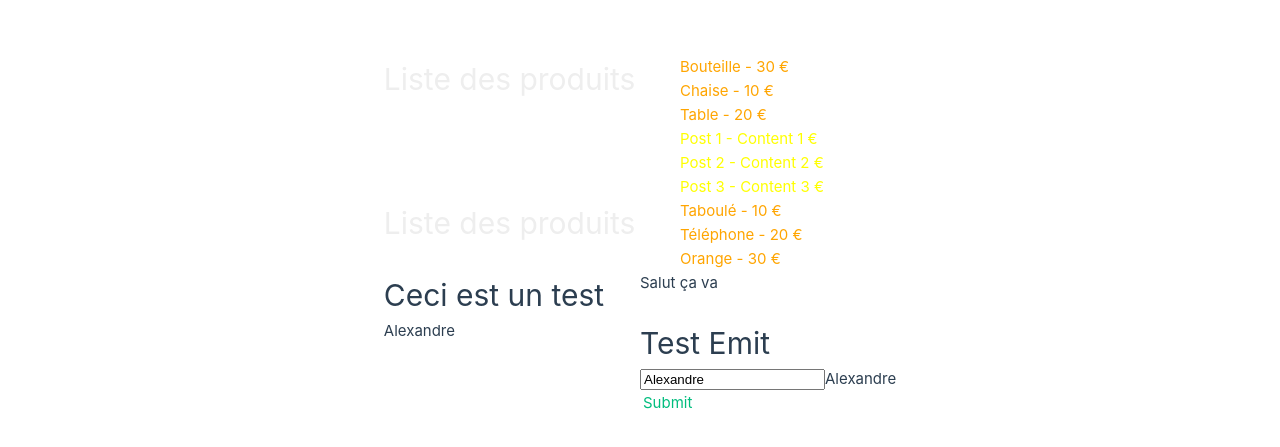
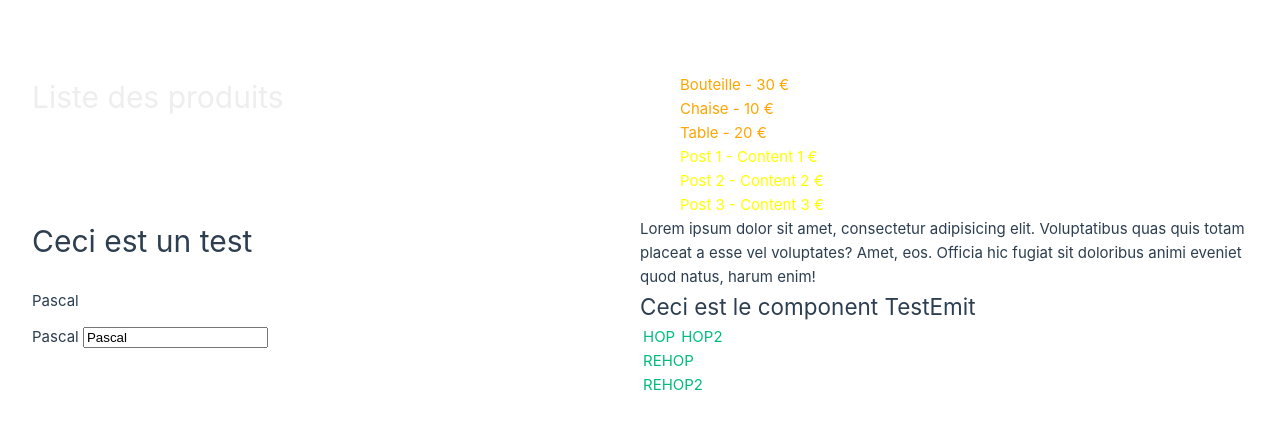
Before and after one commit to Belgiusfrombe/vue-test-2, a Vue app in the folder vue-project-2/: page / in a window 1280 px wide. Shown: the part 165-612 px from the top of the page. Built offline with nearby package versions, Linux system fonts and the light colour scheme.

Commit message:
emitsSynthaxSecond

```diff
--- a/vue-project-2/src/App.vue
+++ b/vue-project-2/src/App.vue
@@ -1,7 +1,7 @@
 <script setup>
 // Importez un component Product
+import PostsList from "./components/PostsList.vue";
 import ProductsList from "./components/ProductsList.vue";
-import PostsList from "./components/PostsList.vue";
 import Test from "./components/Test.vue";
 import TestEmit from "./components/TestEmit.vue";
 import { ref, reactive, computed } from "vue";
@@ -13,20 +13,6 @@ const products = reactive([
   { id: 3, name: "Bouteille", price: 30 },
 ]);
 
-const products2 = reactive([
-  { id: 1, name: "Taboulé", price: 10 },
-  { id: 2, name: "Téléphone", price: 20 },
-  { id: 3, name: "Orange", price: 30 },
-]);
-
-const posts = reactive([
-  { id: 1, title: "Post 1", content: "Content 1" },
-  { id: 2, title: "Post 2", content: "Content 2" },
-  { id: 3, title: "Post 3", content: "Content 3" },
-]);
-
-const prenom = ref("Alexandre");
-
 // Créez une computed avec les produits dans l'ordre aphabétique
 const sortedProducts = computed(() => {
   return products.sort((a, b) => {
@@ -34,34 +20,50 @@ const sortedProducts = computed(() => {
   });
 });
 
-const sortedPosts = computed(() => {
-  return posts.sort((a, b) => {
-    return a.title.localeCompare(b.title);
-  });
-});
+// Liste de posts
+const posts = reactive([
+  { id: 1, title: "Post 1", content: "Content 1" },
+  { id: 2, title: "Post 2", content: "Content 2" },
+  { id: 3, title: "Post 3", content: "Content 3" },
+]);
+
+const prenom = ref("Pascal");
 
 const test = (message) => {
   alert(message);
 };
-
 const updatePrenom = (newPrenom) => {
   prenom.value = newPrenom;
 };
-
-
-
 </script>
 
 <template>
   <ProductsList :products="sortedProducts" />
-  <PostsList :posts="sortedPosts" />
-  <ProductsList :products="products2" />
-  <Test>Salut ça va</Test>
+
+  <!-- Chargez un PostsList en lui envoyant les posts
+    voici le code final:
+    h1>Liste des posts
+    ul>li>Title
+    Components: PostsList et Post
+   -->
+  <PostsList :posts="posts" />
+
+  <Test>
+    <template v-slot:header>
+      <h2>Coucou</h2>
+    </template>
+    <template v-slot:subtitle>
+      <h3>Oufti</h3>
+    </template>
+    <p>
+      Lorem ipsum dolor sit amet, consectetur adipisicing elit. Voluptatibus
+      quas quis totam placeat a esse vel voluptates? Amet, eos. Officia hic
+      fugiat sit doloribus animi eveniet quod natus, harum enim!
+    </p>
+  </Test>
 
   <div>{{ prenom }}</div>
-  <TestEmit :prenom="prenom" @prenomChanged="updatePrenom" />
+  <TestEmit :prenom="prenom" @on-soydan="test" @prenom-changed="updatePrenom" />
 </template>
 
-<style scoped>
-
-</style>
+<style scoped></style>
--- a/vue-project-2/src/components/TestEmit.vue
+++ b/vue-project-2/src/components/TestEmit.vue
@@ -1,20 +1,31 @@
-<script setup lang="ts">
-import { ref, defineProps, defineEmits } from 'vue';
+<script setup>
+import { ref } from "vue";
+const props = defineProps(["prenom"]);
+const prenom = ref(props.prenom);
+const emits = defineEmits(["onSoydan", "prenomChanged"]);
 
-const props = defineProps(['prenom']);
+const emitSoydan = (message) => {
+  emits("onSoydan", message);
+};
 
-const prenom = ref(props.prenom);
+const emitPrenomChanged = (newPrenom) => {
+  emits("prenomChanged", newPrenom);
+};
 
-const test = () => {
-    alert('coucou');
-}
-const event = defineEmits(['prenomChanged']);
 </script>
 
 <template>
-    <div>
-        <h1>Test Emit</h1>
-        <div><input type="text" v-model="prenom" placeholder="Votre recherche..">{{ prenom }}</div>
-        <a href="#" @click.prevent="$emit('prenomChanged', prenom)">Submit</a>
-    </div>
+  <h2>Ceci est le component TestEmit</h2>
+  <div>{{ prenom }} <input type="text" v-model="prenom" /></div>
+  <div>
+    <a href="" @click.prevent="$emit('onSoydan', 'Wouayy !')">HOP</a>
+    <a href="" @click.prevent="emitSoydan('Wouayy 2 !')">HOP2</a>
+    <br />
+
+    <!-- Emettre un événement prenomChanged en envoyant le nouveau prenom
+         Dans le parent, vous créez une fonction updatePrenom qui modifie
+         la data prenom du parent -->
+    <a href="#" @click.prevent="$emit('prenomChanged', prenom)">REHOP</a><br />
+    <a href="#" @click.prevent="emitPrenomChanged(prenom)">REHOP2</a>
+  </div>
 </template>
```
